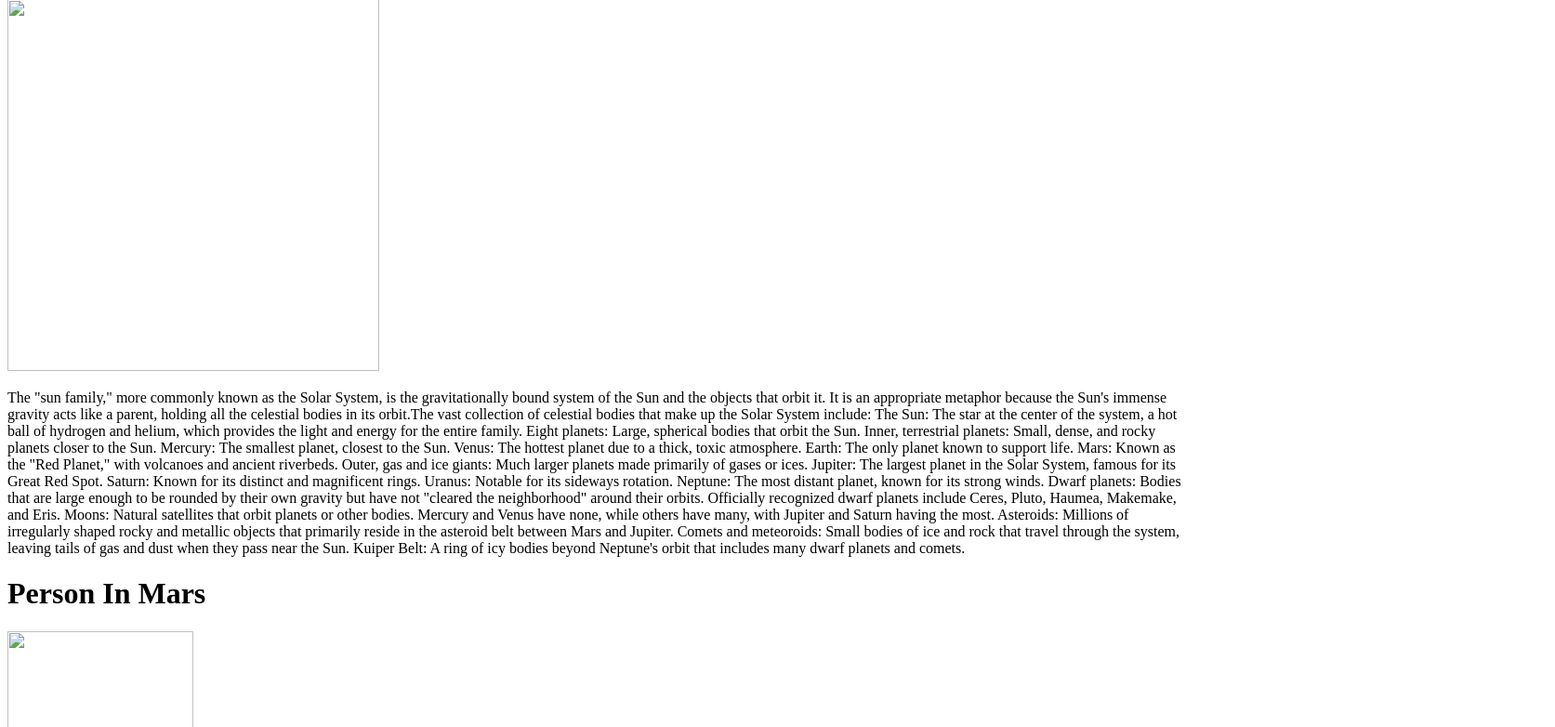
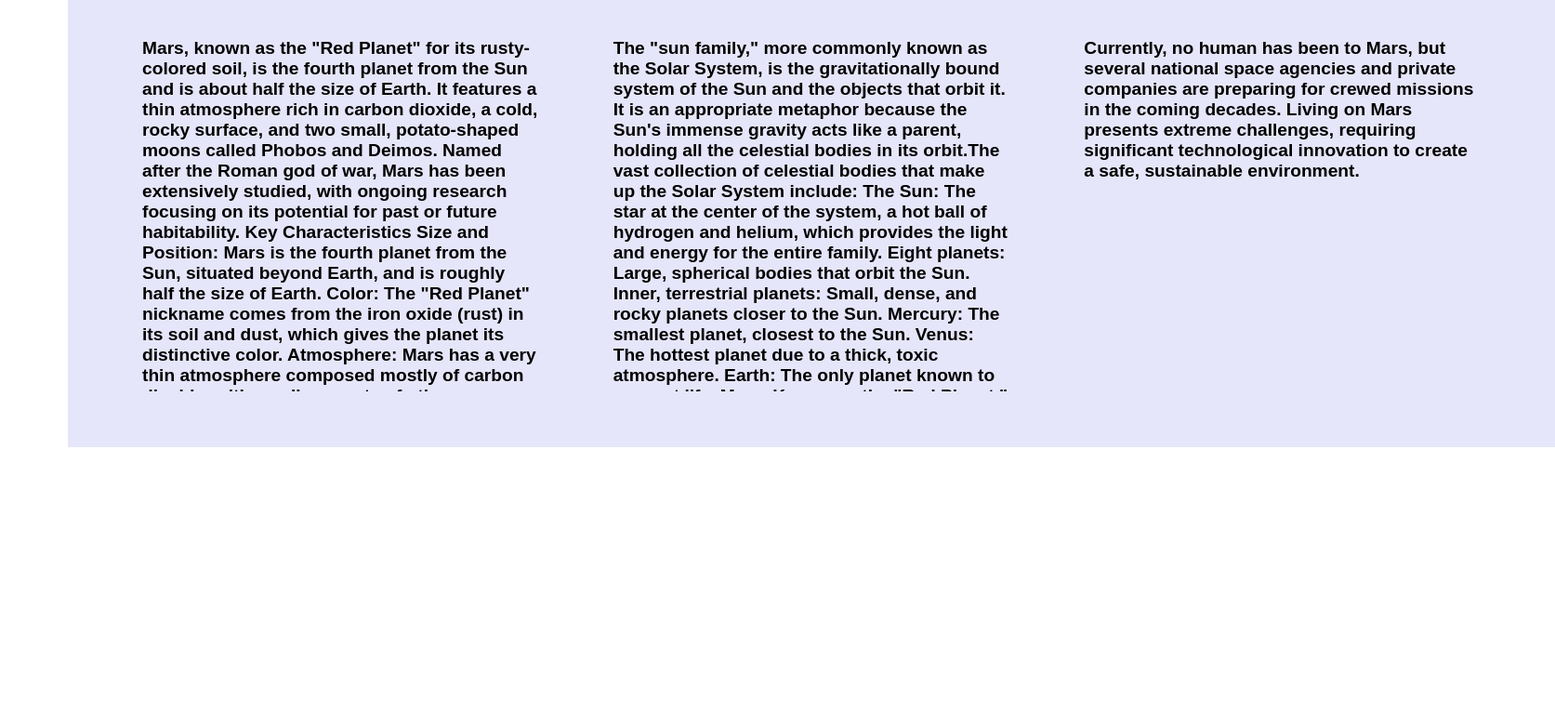
Before and after one commit to LeelaR205/taskr1, a plain HTML site: page index.html in a window 1280 px wide. Shown: the part 605-1387 px from the top of the page at 93% size, 1673 px wide, since content can reach past the window. After the commit the page ends 1086 px from the top, so only its background shows below. Drawn offline with Linux system fonts and the light colour scheme.

Commit message:
first commit

```diff
--- a/index.html
+++ b/index.html
@@ -4,7 +4,8 @@
     <meta charset="UTF-8">
     <meta name="viewport" content="width=device-width, initial-scale=1.0">
     <title>Document</title>
-    <link rel="stylesheet" href="planet.css" href="styles.css">
+    <link rel="stylesheet" href="planet.css">
+    <link rel="stylesheet" href="styles.css">
 </head>
 <body>
     <div>
```
